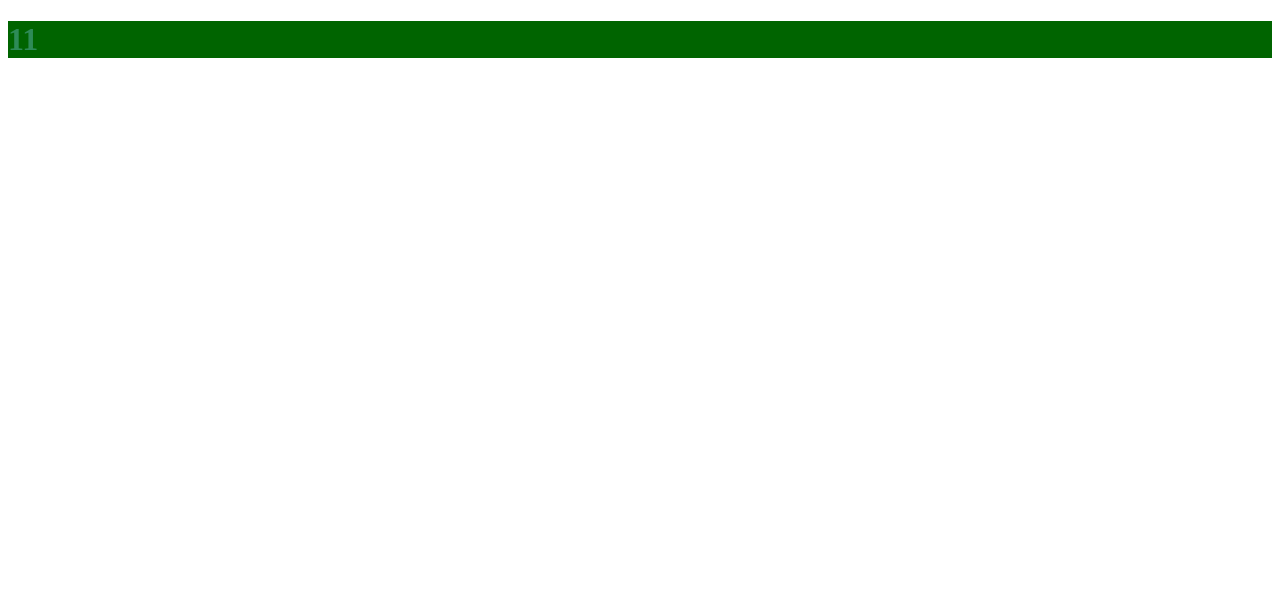
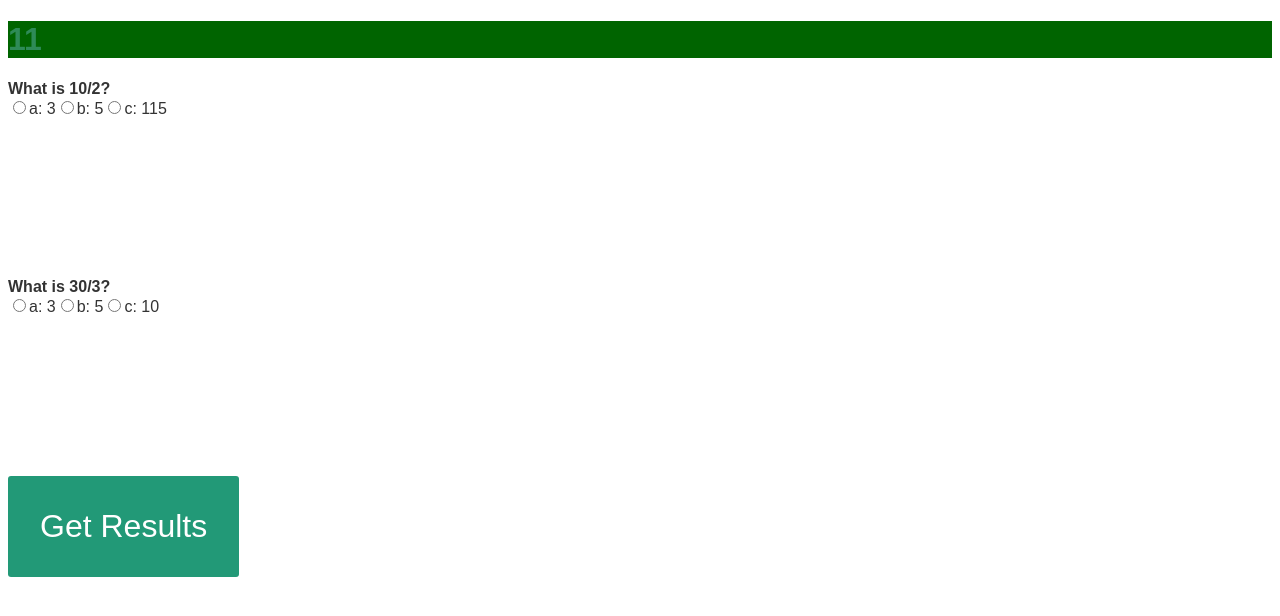
Before and after one commit to fruityvegetables/CodeQuiz, a plain HTML site: page index.html in a window 1280 px wide. Drawn offline with Linux system fonts and the light colour scheme.

Commit message:
added some questions and submit button, more css too

```diff
--- a/index.html
+++ b/index.html
@@ -9,6 +9,10 @@
 <body>
     <h1 id="count">Start</h1>
 
+    <div id="quiz"></div>
+    <button id="submit">Get Results</button>
+    <div id="results"></div>
+
     <script src="script.js"></script>
 </body>
 </html>
--- a/script.js
+++ b/script.js
@@ -9,3 +9,112 @@ var interval = setInterval(function(){
     alert("You're out of time!");
   }
 }, 1000);
+
+var myQuestions = [
+    {
+        question: "What is 10/2?",
+        answers: {
+            a: '3',
+            b: '5',
+            c: '115'
+        },
+        correctAnswer: 'b'
+    },
+    {
+        question: "What is 30/3?",
+        answers: {
+            a: '3',
+            b: '5',
+            c: '10'
+        },
+        correctAnswer: 'c'
+    }
+];
+
+var quizContainer = document.getElementById('quiz');
+var resultsContainer = document.getElementById('results');
+var submitButton = document.getElementById('submit');
+
+generateQuiz(myQuestions, quizContainer, resultsContainer, submitButton);
+
+function generateQuiz(questions, quizContainer, resultsContainer, submitButton){
+
+    function showQuestions(questions, quizContainer){
+        // we'll need a place to store the output and the answer choices
+        var output = [];
+        var answers;
+
+        // for each question...
+        for(var i=0; i<questions.length; i++){
+
+            // first reset the list of answers
+            answers = [];
+
+            // for each available answer...
+            for(letter in questions[i].answers){
+
+                // ...add an html radio button
+                answers.push(
+                    '<label>'
+                        + '<input type="radio" name="question'+i+'" value="'+letter+'">'
+                        + letter + ': '
+                        + questions[i].answers[letter]
+                    + '</label>'
+                );
+            }
+
+            // add this question and its answers to the output
+            output.push(
+                '<div class="question">' + questions[i].question + '</div>'
+                + '<div class="answers">' + answers.join('') + '</div>'
+            );
+        }
+
+        // finally combine our output list into one string of html and put it on the page
+        quizContainer.innerHTML = output.join('');
+    }
+
+
+    function showResults(questions, quizContainer, resultsContainer){
+
+        // gather answer containers from our quiz
+        var answerContainers = quizContainer.querySelectorAll('.answers');
+
+        // keep track of user's answers
+        var userAnswer = '';
+        var numCorrect = 0;
+
+        // for each question...
+        for(var i=0; i<questions.length; i++){
+
+            // find selected answer
+            userAnswer = (answerContainers[i].querySelector('input[name=question'+i+']:checked')||{}).value;
+
+            // if answer is correct
+            if(userAnswer===questions[i].correctAnswer){
+                // add to the number of correct answers
+                numCorrect++;
+
+                // color the answers green
+                answerContainers[i].style.color = 'lightgreen';
+            }
+            // if answer is wrong or blank
+            else{
+                // color the answers red
+                answerContainers[i].style.color = 'red';
+            }
+        }
+
+        // show number of correct answers out of total
+        resultsContainer.innerHTML = numCorrect + ' out of ' + questions.length;
+    }
+
+    // show questions right away
+    showQuestions(questions, quizContainer);
+
+    // on submit, show results
+    submitButton.onclick = function(){
+        showResults(questions, quizContainer, resultsContainer);
+    }
+
+}
--- a/style.css
+++ b/style.css
@@ -2,3 +2,28 @@ h1 {
     background-color: darkgreen;
     color: seagreen;
 }
+body{
+    font-size: 16px;
+    font-family: sans-serif;
+    color: #333;
+}
+.question{
+    font-weight: 600;
+}
+.answers {
+    margin-bottom: 160px;
+}
+#submit{
+    font-family: sans-serif;
+    font-size: 32px;
+    background-color: #297;
+    color: #fff;
+    border: 3px;
+    border-radius: 3px;
+    padding: 32px;
+    cursor: pointer;
+    margin-bottom: 16px;
+}
+#submit:hover{
+    background-color: #3a8;
+}
```
